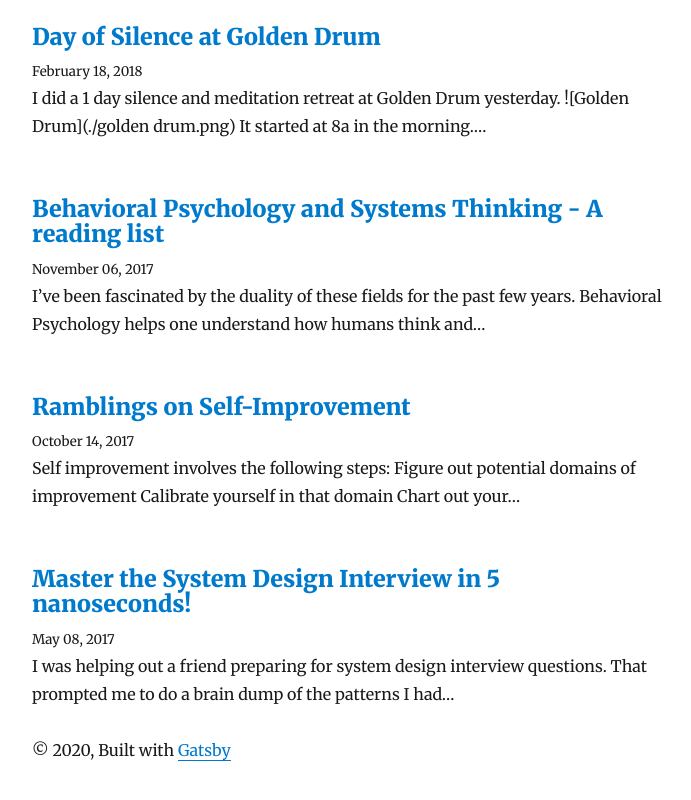
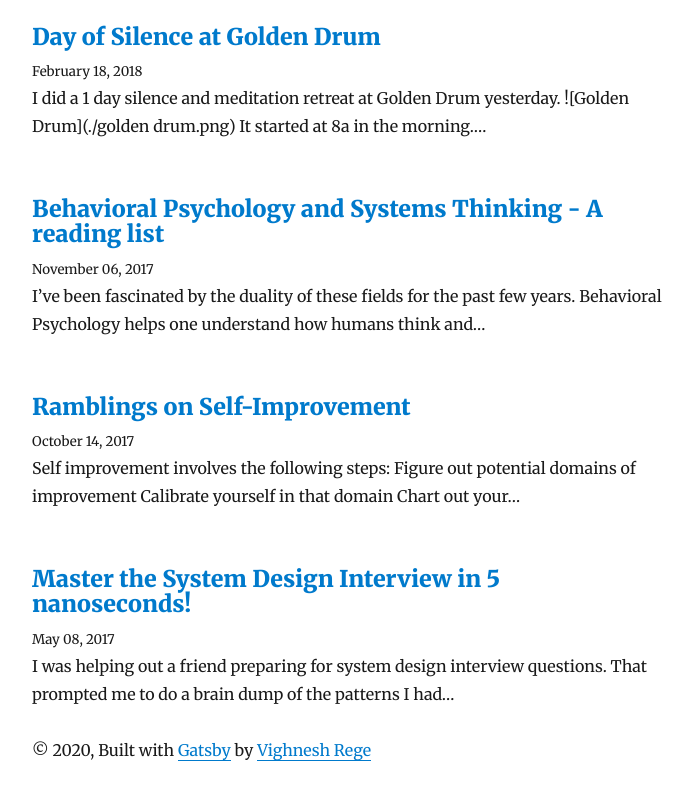
Before and after one commit to vighnesh1987/vighnesh1987.github.io, a Gatsby site: page / in a window 1280 px wide. Shown: the part 3445-4245 px from the top of the page, without its empty margins (293-984 px from the left). Built offline with nearby package versions, Linux system fonts and the light colour scheme; Gatsby itself is replaced by a stand-in of ours; some packages are replaced by stand-ins of ours.

Commit message:
changed layout

```diff
--- a/src/components/layout.js
+++ b/src/components/layout.js
@@ -66,6 +66,8 @@ class Layout extends React.Component {
           © {new Date().getFullYear()}, Built with
           {` `}
           <a href="https://www.gatsbyjs.org">Gatsby</a>
+          {` `}by{` `}
+          <a href="mailto:vighnesh.rege@gmail.com">Vighnesh Rege</a>
         </footer>
       </div>
     )
```
